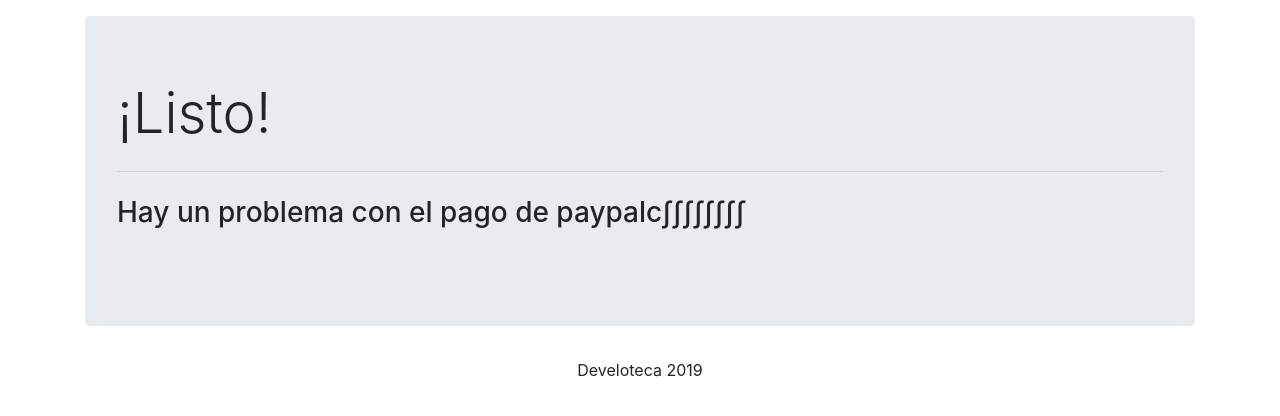
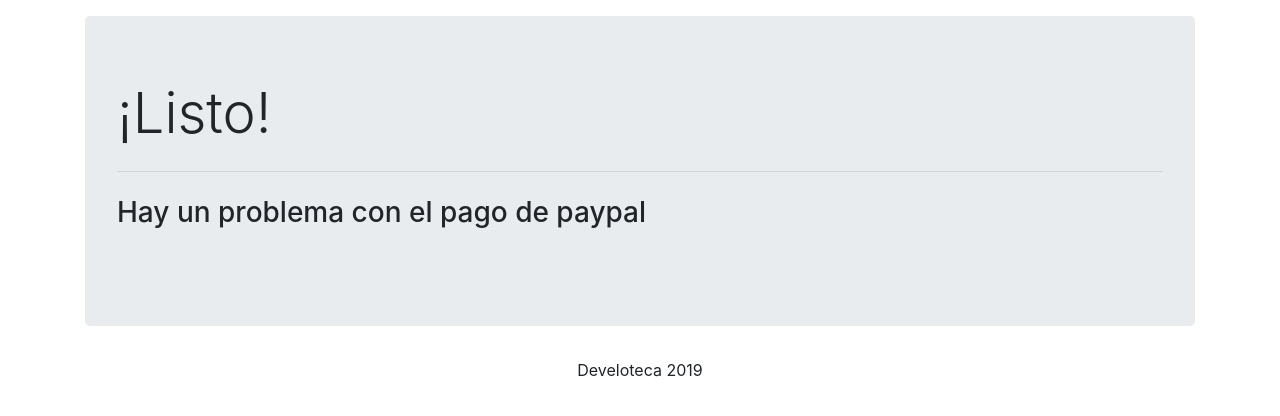
Before and after one commit to j0cker/Paypal-Online-Store, a PHP site: page /verificador.php?paymentID=1 in a window 1280 px wide. Shown: the part 56-472 px from the top of the page. Run offline with PHP 8.4, Linux system fonts and the light colour scheme; data that the repository does not hold is empty.

Commit message:
Error Terán

```diff
--- a/verificador.php
+++ b/verificador.php
@@ -100,7 +100,7 @@ if ($status=="COMPLETED") {
    $completado = $sentencia->rowCount();
 
 }else {
-   $mensajePaypal= "<h3>Hay un problema con el pago de paypalc∫∫∫∫∫∫∫∫</h3>";
+   $mensajePaypal= "<h3>Hay un problema con el pago de paypal</h3>";
 }
 
 //echo $mensajePaypal;
```
